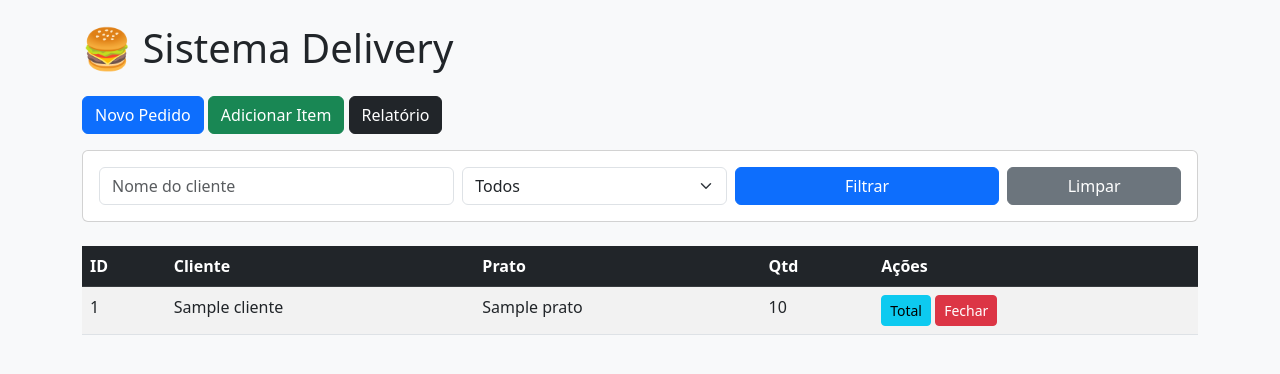
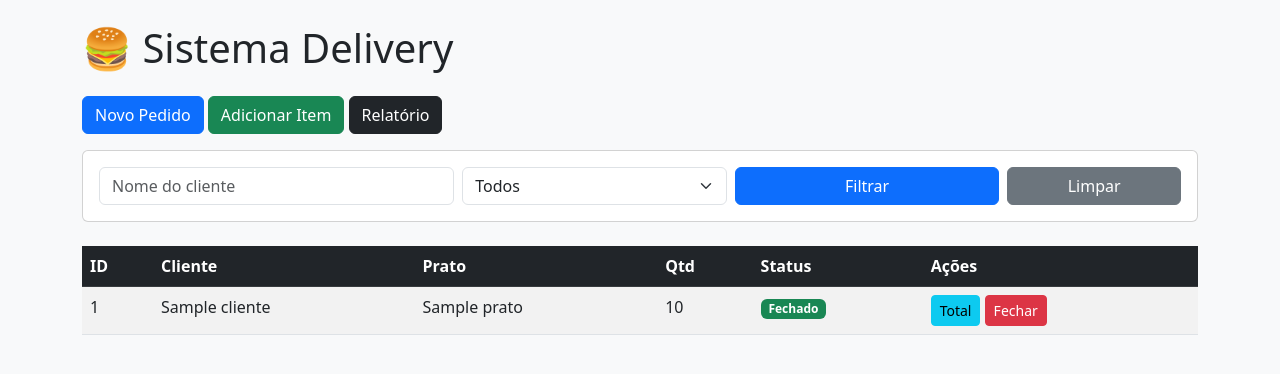
Before and after one commit to adrianleite/Sistema-de-Delivery-de-Comida, a Flask app: page / in a window 1280 px wide. Shown: the top 374 px of the page. Run offline with Flask 3, Linux system fonts and the light colour scheme; tables that the repository leaves empty hold one stand-in row (values such as "Sample post"); data that the repository does not hold is empty.

Commit message:
Update index.html
adicionando o status do pedido

```diff
--- a/delivery-app/templates/index.html
+++ b/delivery-app/templates/index.html
@@ -52,6 +52,7 @@
                 <th>Cliente</th>
                 <th>Prato</th>
                 <th>Qtd</th>
+                <th>Status</th>
                 <th>Ações</th>
             </tr>
         </thead>
@@ -63,10 +64,21 @@
                 <td>{{ p.prato or '-' }}</td>
                 <td>{{ p.quantidade or '-' }}</td>
                 <td>
+
+                    {% if p.status == 'CRIADO' %}
+                        <span class="badge bg-warning text-dark">Aberto</span>
+                    {% elif p.status == 'FINALIZADO' %}
+                        <span class="badge bg-success">Fechado</span>
+                    {% else %}
+                        <span class="badge bg-secondary">{{ p.status }}</span>
+                    {% endif %}
+
+                <td>
                     <a href="/total/{{ p.id_pedido }}" class="btn btn-sm btn-info">Total</a>
                     <a href="/fechar/{{ p.id_pedido }}" class="btn btn-sm btn-danger">Fechar</a>
                 </td>
             </tr>
+
             {% endfor %}
         </tbody>
     </table>
```
